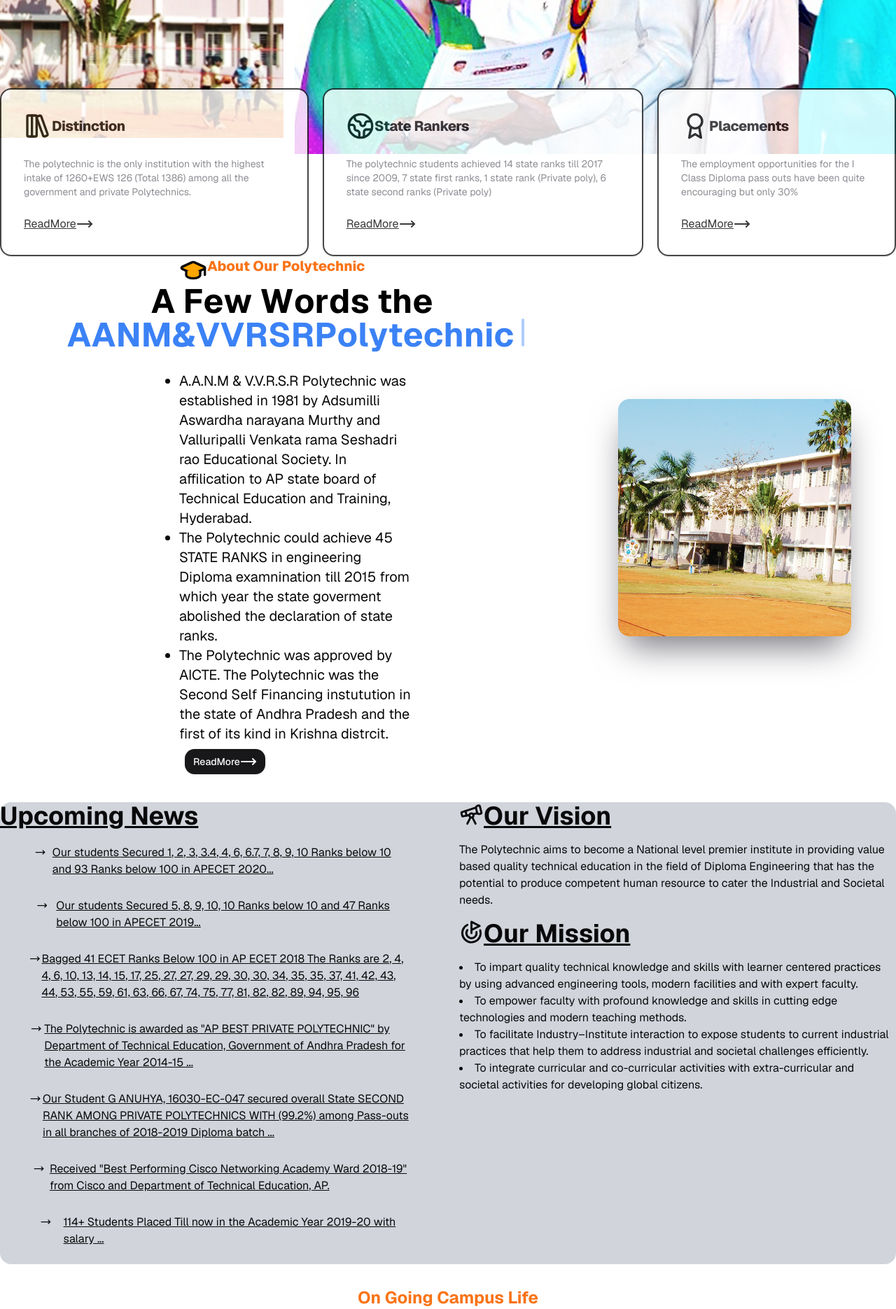
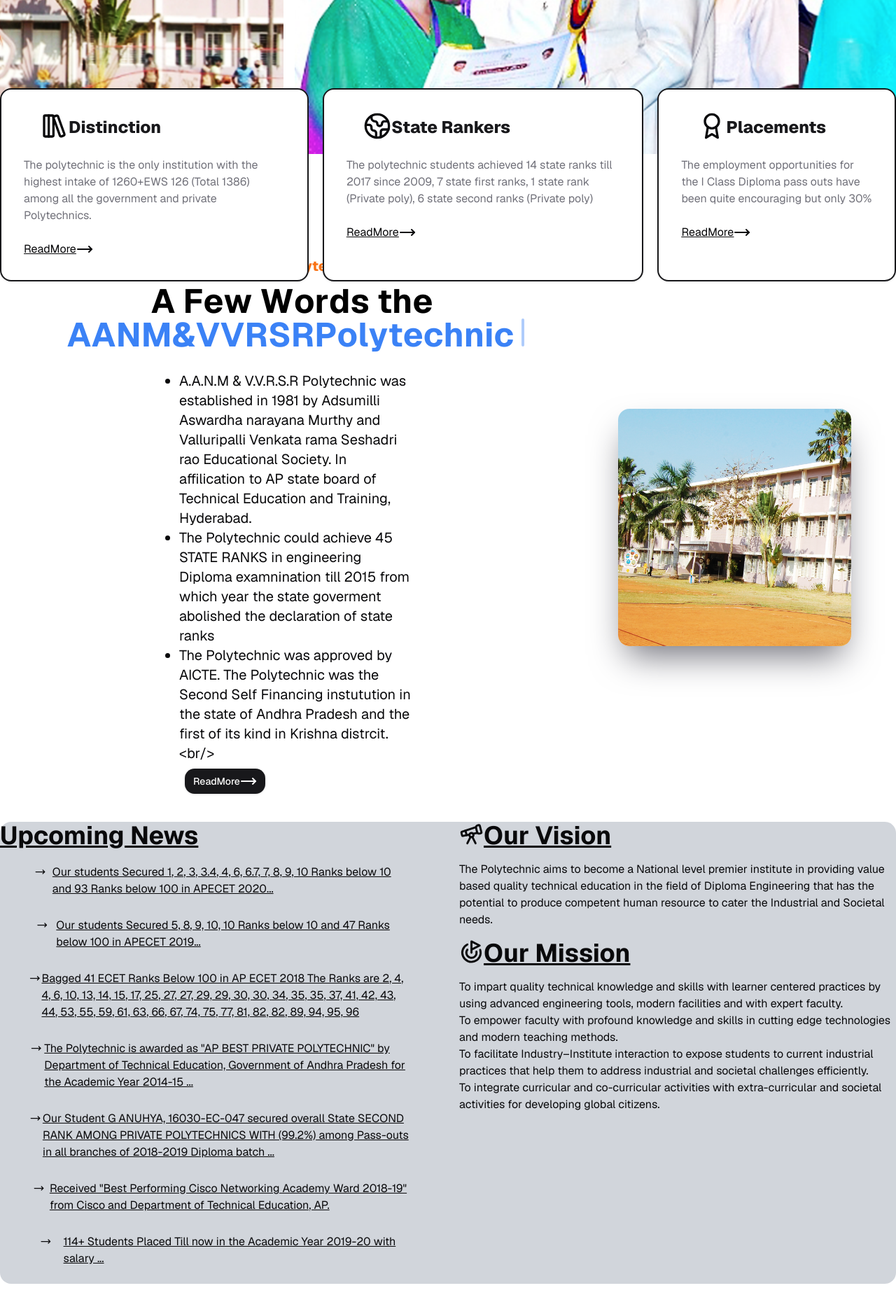
Before and after one commit to YGNTECHSTARTUP/AANM-VVRSR, a Next.js app: page / in a window 1280 px wide. Shown: the part 300-2170 px from the top of the page at 70% size. Built offline with nearby package versions, Linux system fonts and the light colour scheme.

Commit message:
solved some issues

```diff
--- a/app/comp/AboutCollage.tsx
+++ b/app/comp/AboutCollage.tsx
@@ -5,6 +5,7 @@
 import { Button } from '@/components/ui/button';
 import Image from 'next/image';
 import Link from 'next/link';
+import { aboutdata } from '@/constants';
 interface keys {
   keys?: string
 }
@@ -38,22 +39,16 @@
         <h1 className='text-3xl font-sans font-bold -mx-[20%] md:-mx-[56%] '>  <TypewriterEffect words={words} /></h1>
         <br></br>
         <ul className='decoration-primary list-disc basis-[70% ]'>
-        <li>
-        <p className='text-card-foreground font-normal font-sans text-xl  '>
-        A.A.N.M & V.V.R.S.R Polytechnic was established in 1981 by Adsumilli Aswardha narayana Murthy and Valluripalli Venkata rama Seshadri rao Educational Society. In affilication to AP state board of Technical Education and Training, Hyderabad.
-        </p>
-        </li>
-       <li>
-        <p className='text-card-foreground font-normal font-sans text-md'>
-The Polytechnic could achieve 45 STATE RANKS in engineering Diploma examnination till 2015 from which year the state goverment abolished the declaration of state ranks.
-        </p>
-       </li>
-       <li>
-       <p className='text-card-foreground font-normal font-sans text-md'>
-        The Polytechnic was approved by AICTE. The Polytechnic was the Second Self Financing instutution in the state of Andhra Pradesh and the first of its kind in Krishna distrcit.<br/>
+          {
+            aboutdata.map((data)=>{
+              return <li key={data.id}>
+              <h1 className='text-card-foreground font-normal font-sans text-xl  '>
+                {data.content}
+              </h1>
+              </li>
+            })
+          }
 
-        </p>
-       </li>
 
         </ul>
         <Link href='/about'>
--- a/app/comp/CardsHome.tsx
+++ b/app/comp/CardsHome.tsx
@@ -19,19 +19,23 @@
 
   const CardsHome: React.FC<CardsHomeProps> = ({ name, description,href }) => {
     return (
-<Card className='rounded-lg border-2 border-primary p-2 m-4 max-w-[80%] lg:max-w-[50%] mx-auto bg-card hover:bg-muted cursor-pointer lg:opacity-80 '>
-          <CardHeader className='flex-row '>
+<Card className='rounded-lg border-2 border-primary p-2 m-4 max-w-[80%] lg:max-w-[50%] mx-auto bg-card text-card-foreground hover:bg-muted hover:text-muted-foreground cursor-pointer  '>
+
+          <CardContent>
+          <CardHeader className='flex-row  '>
             <div>
-            {name==='Distinction' && <LibraryBig height={40} width={40} /> ||
+            {name==='Distinction' && <LibraryBig height={40} width={40}  /> ||
              name==='State Rankers' && <Globe2 height={40} width={40}/>||
              name==='Placements' && <Award height={40} width={40}/>
             }
             </div>
 
-            <CardTitle className='text-primary font-extrabold text-xl '>{name}</CardTitle>
+            <CardTitle className='text-primary font-extrabold text-2xl text-center tracking-normal '>
+
+              {name}
+      </CardTitle>
           </CardHeader>
-          <CardContent>
-            <CardDescription className='text-muted-foreground'>{description}</CardDescription>
+            <CardDescription className='text-muted-foreground text-md'>{description}</CardDescription>
 
           </CardContent>
           <CardFooter className='cursor-pointer underline underline-offset-1'>
--- a/app/comp/Footer.tsx
+++ b/app/comp/Footer.tsx
@@ -3,8 +3,8 @@
 
 const Footer = () => {
   return (
-    <div className="bg-[#e76f51] py-4  bottom-0 w-full left-0">
-    <p className="text-center text-sm">© 2023 AANM-VVRSR polytechnic College . Powered By <span className='font-extrabold text-primary-foreground'>CME3E</span></p>
+    <div className="bg-muted text-primary py-4  bottom-0 w-full left-0">
+    <p className="text-center text-sm">© 2023 AANM-VVRSR polytechnic College . Powered By <span className='font-extrabold underline underline-offset-2 decoration-primary '>CME3E</span></p>
   </div>
   )
 }
--- a/app/comp/Logo.tsx
+++ b/app/comp/Logo.tsx
@@ -5,7 +5,7 @@
   return (
     <div className='flex'>
       <Link href='/' className='flex'>
-    <Image src={"/assets/logo.png"} alt='logo' height={25} width={75}/>
+    <Image src={"/assets/logo.png"} alt='logo' height={80} width={100}/>
     <h1 className='text-foreground mt-[7%] font-extrabold'>AANM&VVRSR POLYTECHNIC</h1>
     </Link></div>
   )
--- a/app/comp/MarqueeSection.tsx
+++ b/app/comp/MarqueeSection.tsx
@@ -32,10 +32,12 @@
         education in the field of Diploma Engineering that has the potential to produce competent human resource to
         cater the Industrial and Societal needs.
       </p>
-      <h2 className="text-4xl font-bold mb-4 underline flex"><Goal  height={35} width={35}/>Our Mission</h2>
+      <h1 className="text-4xl font-bold mb-4 underline flex"><Goal  height={35} width={35}/>Our Mission</h1>
      {
          Mission.map((mission)=>{
-            return <li key={mission.id}>{mission.content}</li>
+            return  <ul key={mission.id}>
+              <li >{mission.content}</li>
+              </ul>
          })
      }
     </div>
--- a/app/comp/MobNav.tsx
+++ b/app/comp/MobNav.tsx
@@ -34,7 +34,7 @@
           <SheetClose asChild>
   <Link key={link.name} href={link.route} className='flex text-lg font-sans  p-6 w-full  justify-center bg-card text-primary hover:text-orange-500'>
 
-<Button className='rounded-xl w-full p-5 hover:text-orange-500' variant={'ghost'}>
+<Button className='rounded-xl w-full p-5 hover:text-orange-500 bg-muted hover:bg-primary' variant={'ghost'}>
 {link.name}
 </Button></Link>
 
--- a/app/page.tsx
+++ b/app/page.tsx
@@ -22,9 +22,9 @@
     </div>
    <AboutCollage/>
    <MarqueeSection/>
-   <div>
-      <h1 className='text-center text-2xl font-bold text-orange-500'>On Going Campus Life</h1>
-      <h1 className='text-center text-4xl font-bold'>Get The Best Campus Life</h1>
+   <div className='text-primary'>
+      <h1 className='text-center text-2xl font-extrabold  '>On Going Campus Life</h1>
+      <h1 className='text-center text-4xl font-bold text-muted-foreground '>Get The Best Campus Life</h1>
    </div>
 
    <br/>
--- a/components/ui/card.tsx
+++ b/components/ui/card.tsx
@@ -33,7 +33,7 @@
   HTMLParagraphElement,
   React.HTMLAttributes<HTMLHeadingElement>
 >(({ className, ...props }, ref) => (
-  <h3
+  <h1
     ref={ref}
     className={cn("font-semibold leading-none tracking-tight", className)}
     {...props}
--- a/constants.ts
+++ b/constants.ts
@@ -275,6 +275,23 @@
   imgurl:string,
   name:string
 }
+interface aboutdatas{
+  id:number,
+  content:string
+
+}
+export const aboutdata:aboutdatas[] = [{
+  id:1,
+  content:" A.A.N.M & V.V.R.S.R Polytechnic was established in 1981 by Adsumilli Aswardha narayana Murthy and Valluripalli Venkata rama Seshadri rao Educational Society. In affilication to AP state board of Technical Education and Training, Hyderabad."
+},
+{
+  id:2,
+  content:"The Polytechnic could achieve 45 STATE RANKS in engineering Diploma examnination till 2015 from which year the state goverment abolished the declaration of state ranks"
+},
+{
+  id:3,
+  content:"        The Polytechnic was approved by AICTE. The Polytechnic was the Second Self Financing instutution in the state of Andhra Pradesh and the first of its kind in Krishna distrcit.<br/>"
+}]
 export const campusCarouselItems:campusCarouselItems[] = [
   {
     id:1,
```
